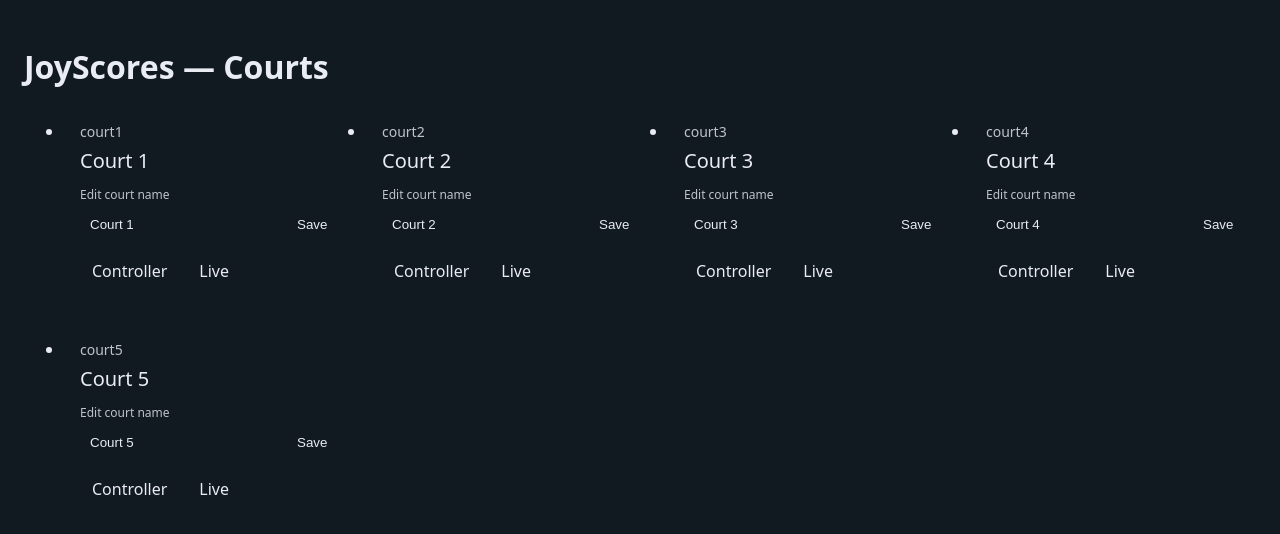
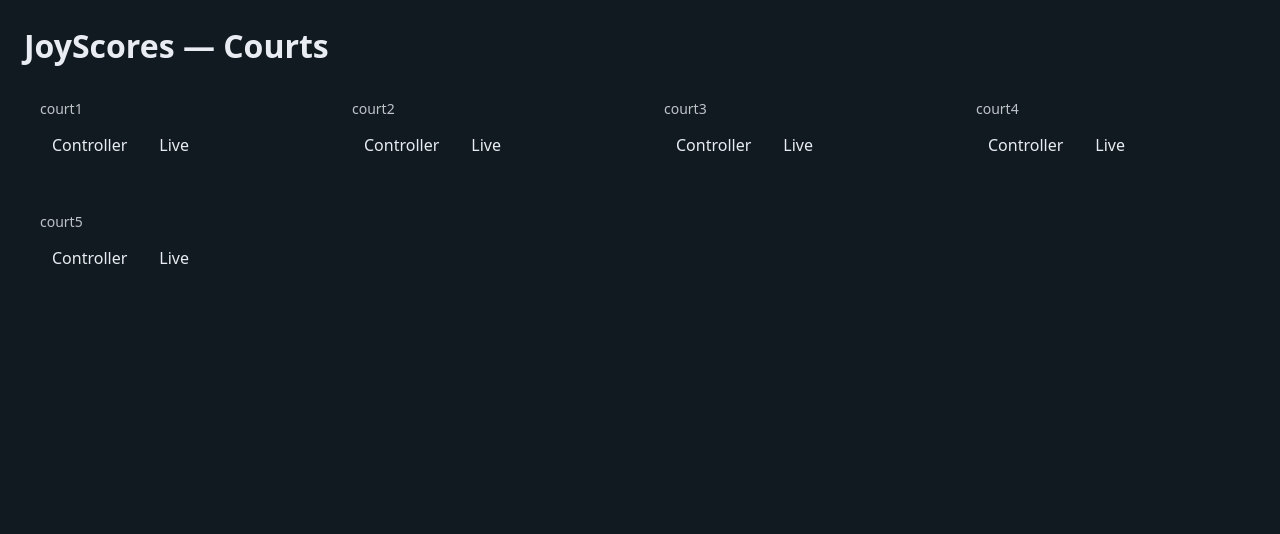
Before and after one commit to scrumpybeetlewink-arch/joyscores-jdp, a Next.js app: page / in a window 1280 px wide. Shown: the top 534 px of the page. Built offline with nearby package versions, Linux system fonts and the light colour scheme; no server answers; the database is empty.

Commit message:
Update page.tsx

```diff
--- a/app/page.tsx
+++ b/app/page.tsx
@@ -1,71 +1,17 @@
 "use client";
-import { useEffect, useState } from "react";
-import { db, ensureAnonLogin } from "@/lib/firebase.client";
-import { ref, onValue, set } from "firebase/database";
 
-type CourtId = "court1" | "court2" | "court3" | "court4" | "court5";
-const COURTS: CourtId[] = ["court1", "court2", "court3", "court4", "court5"];
-
-export default function HomePage() {
-  const [names, setNames] = useState<Record<CourtId, string>>({
-    court1: "Court 1",
-    court2: "Court 2",
-    court3: "Court 3",
-    court4: "Court 4",
-    court5: "Court 5",
-  });
-
-  useEffect(() => {
-    ensureAnonLogin?.();
-    const unsubs = COURTS.map((cid) => {
-      const r = ref(db, `courts/${cid}/score/meta/name`);
-      return onValue(r, (snap) => {
-        const v = snap.val();
-        if (typeof v === "string" && v.trim()) {
-          setNames((prev) => ({ ...prev, [cid]: v }));
-        }
-      });
-    });
-    return () => unsubs.forEach((u) => u && u());
-  }, []);
-
-  const saveName = async (cid: CourtId, name: string) => {
-    const clean = (name || "").trim() || cid;
-    setNames((prev) => ({ ...prev, [cid]: clean }));
-    await set(ref(db, `courts/${cid}/score/meta/name`), clean);
-  };
-
+export default function Home() {
+  const courts = [1,2,3,4,5];
   return (
     <div style={{ minHeight: "100vh", background: "var(--bg)", color: "var(--text)", padding: 24 }}>
-      <h1 style={{ marginBottom: 16 }}>JoyScores — Courts</h1>
-      <ul style={{ display: "grid", gridTemplateColumns: "repeat(auto-fill, minmax(260px,1fr))", gap: 16 }}>
-        {COURTS.map((cid) => (
-          <li key={cid} style={{ background: "var(--panel)", borderRadius: 12, padding: 16, border: "1px solid var(--line)" }}>
-            <div style={{ fontSize: 14, opacity: 0.8, marginBottom: 6 }}>{cid}</div>
-            <div style={{ fontSize: 20, marginBottom: 12 }}>{names[cid]}</div>
-
-            <label style={{ fontSize: 12, opacity: 0.8, display: "block", marginBottom: 6 }}>Edit court name</label>
-            <div style={{ display: "flex", gap: 8, marginBottom: 12 }}>
-              <input
-                value={names[cid]}
-                onChange={(e) => setNames((prev) => ({ ...prev, [cid]: e.target.value }))}
-                style={{ flex: 1, padding: "8px 10px", borderRadius: 8, border: "1px solid var(--line)", background: "var(--bg)", color: "var(--text)" }}
-              />
-              <button
-                onClick={() => saveName(cid, names[cid])}
-                style={{ padding: "8px 12px", borderRadius: 8, background: "var(--accent)", color: "var(--bg)", border: "none" }}
-              >
-                Save
-              </button>
-            </div>
-
+      <h1 style={{ margin: 0, marginBottom: 16 }}>JoyScores — Courts</h1>
+      <ul style={{ display: "grid", gridTemplateColumns: "repeat(auto-fill, minmax(240px,1fr))", gap: 16, listStyle: "none", padding: 0 }}>
+        {courts.map((n) => (
+          <li key={n} style={{ background: "var(--panel)", borderRadius: 12, padding: 16, border: "1px solid var(--line)" }}>
+            <div style={{ fontSize: 14, opacity: 0.8, marginBottom: 8 }}>court{n}</div>
             <div style={{ display: "flex", gap: 8 }}>
-              <a href={`/controller/${cid}/`} style={{ padding: "8px 12px", borderRadius: 8, background: "var(--accent)", color: "var(--bg)", textDecoration: "none" }}>
-                Controller
-              </a>
-              <a href={`/live/${cid}/`} style={{ padding: "8px 12px", border: "1px solid var(--line)", color: "var(--text)", textDecoration: "none", borderRadius: 8 }}>
-                Live
-              </a>
+              <a href={`/controller-court${n}/`} style={{ padding: "8px 12px", background: "var(--accent)", color: "var(--bg)", textDecoration: "none", borderRadius: 8 }}>Controller</a>
+              <a href={`/live-court${n}/`} style={{ padding: "8px 12px", border: "1px solid var(--line)", color: "var(--text)", textDecoration: "none", borderRadius: 8 }}>Live</a>
             </div>
           </li>
         ))}
```
